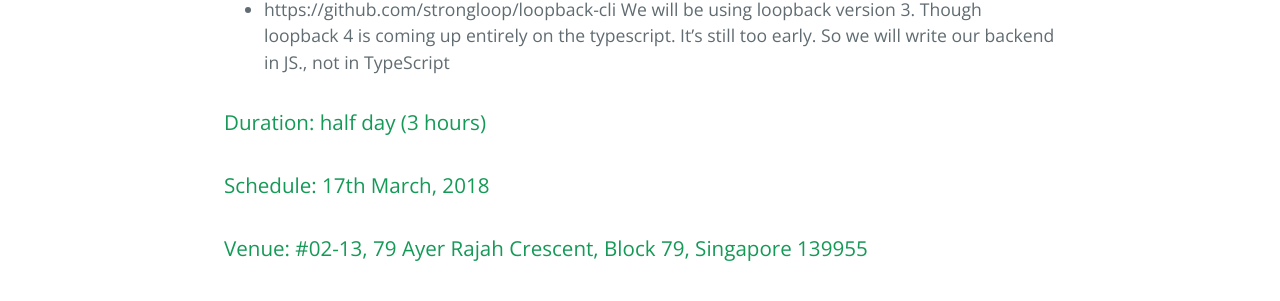
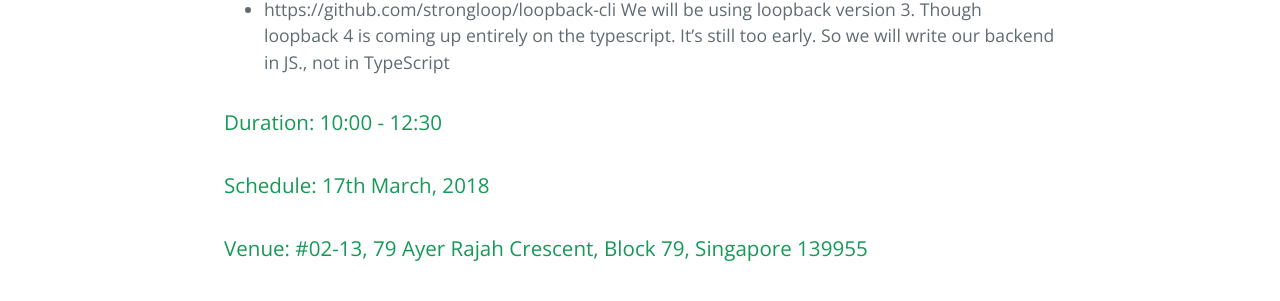
Before and after one commit to stackupiss/pages, a Jekyll site: the page built from talk01.md, in a window 1280 px wide. Shown: the part 1350-1651 px from the top of the page. Built offline with Jekyll 4.4.1, drawn with Linux system fonts in a browser that asks for light colours; our own code applies the rules of GitHub Pages for plain Markdown files.

Commit message:
talk-01 finalized

```diff
--- a/talk01.md
+++ b/talk01.md
@@ -29,7 +29,7 @@ Good News is Its Open Source:
 We will be using loopback version 3.
 Though loopback 4 is coming up entirely on the typescript. It's still too early. So we will write our backend in JS., not in TypeScript
 
-### Duration: half day (3 hours)
+### Duration: 10:00 - 12:30
 ### Schedule: 17th March, 2018
 ### Venue: #02-13, 79 Ayer Rajah Crescent, Block 79, Singapore 139955
 ### Free to attend
```
